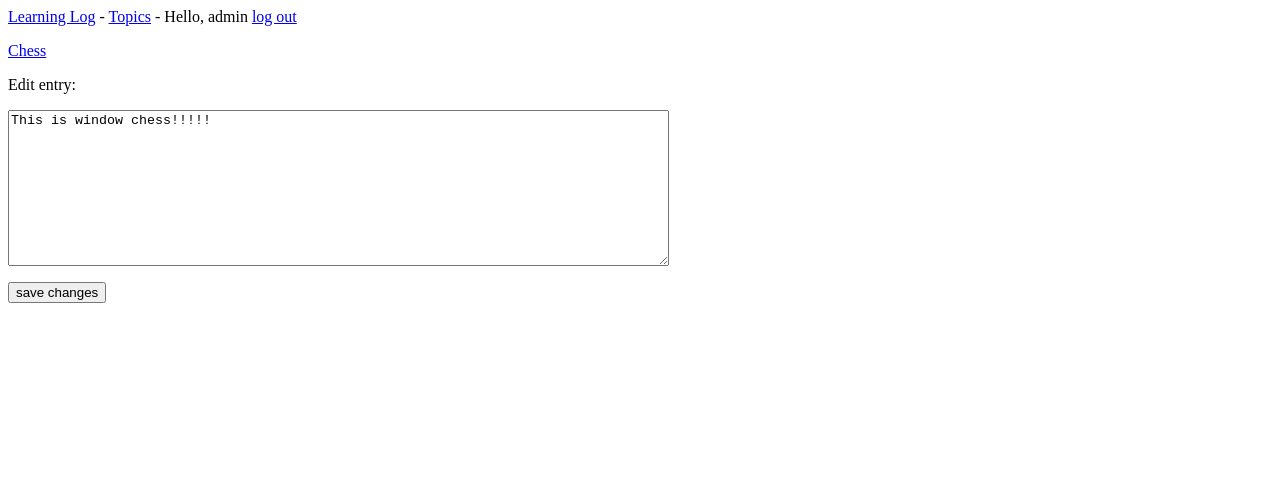
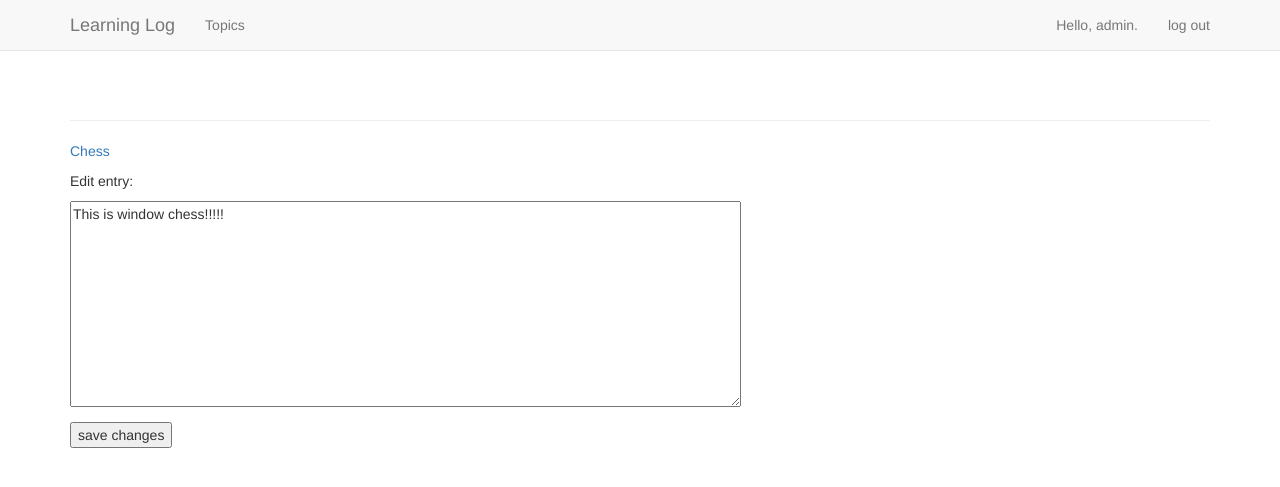
Before and after one commit to ARTobstrel/learning_log, a Django app: page /edit_entry/1 in a window 1280 px wide. Shown: the top 487 px of the page. Run offline with Django 3.2, Linux system fonts and the light colour scheme; the first user in the database is signed in; data comes from the database, SQL or seed files in the repository; some libraries are stand-ins or nearby versions.

Commit message:
add bootstrap3, change base.html

```diff
--- a/learning_logs/templates/learning_logs/base.html
+++ b/learning_logs/templates/learning_logs/base.html
@@ -1,13 +1,53 @@
-<p>
-    <a href="{% url 'learning_logs:index' %}">Learning Log</a> -
-    <a href="{% url 'learning_logs:topics' %}">Topics</a> -
-    {% if user.is_authenticated %}
-		Hello, {{ user.username }}
-        <a href="{% url 'users:logout' %}">log out</a>
-	{% else %}
-        <a href="{% url 'users:register' %}">registration</a> -
-		<a href="{% url 'users:login' %}">log in</a>
-	{% endif %}
-</p>
+{% load bootstrap3 %}
 
-{% block content %}{% endblock %}
+<!DOCTYPE html>
+<html>
+  <head>
+    <meta charset="utf-8">
+    <meta http-equiv="X-UA-Compatible" content="IE=edge">
+    <meta name="viewport" content="width=device-width, initial-scale=1">
+
+    <title>Learning Log</title>
+
+    {% bootstrap_css %}
+    {% bootstrap_javascript %}
+  </head>
+
+    <body>
+      <!-- Static Panel Navigation -->
+      <nav class="navbar navbar-default navbar-static-top">
+        <div class="container">
+          <div class="navbar-header">
+            <button type="button" class="navbar-toggle cpllapsed" data-toggle="collapse" data-target="#navbar" aria-expanded="false" aria-controls="navbar">
+            </button>
+            <a class="navbar-brand" href="{% url 'learning_logs:index' %}">Learning Log</a>
+          </div>
+
+          <div id="navbar" class="navbar-collapse collapse">
+            <ul class="nav navbar-nav">
+              <li><a href="{% url 'learning_logs:topics' %}">Topics</a></li>
+            </ul>
+
+            <ul class="nav navbar-nav navbar-right">
+              {% if user.is_authenticated %}
+                <li><a>Hello, {{ user.username }}.</a></li>
+                <li><a href="{% url 'users:logout' %}">log out</a></li>
+              {% else %}
+                <li><a href="{% url 'users:register' %}">register</a></li>
+                <li><a href="{% url 'users:login' %}">log in</a></li>
+              {% endif %}
+            </ul>
+          </div><!--/.nav-collapse -->
+        </div>
+      </nav>
+
+          <div class="container">
+            <div class="page-header">
+              {% block header %}{% endblock header %}
+            </div>
+            <div>
+              {% block content %}{% endblock content %}
+            </div>
+          </div><!-- container -->
+    </body>
+</html>
```
Also changed, not shown: learning_log/settings.py (+9 -0 lines), db.sqlite3, learning_logs/models.py (line endings or trailing spaces).
